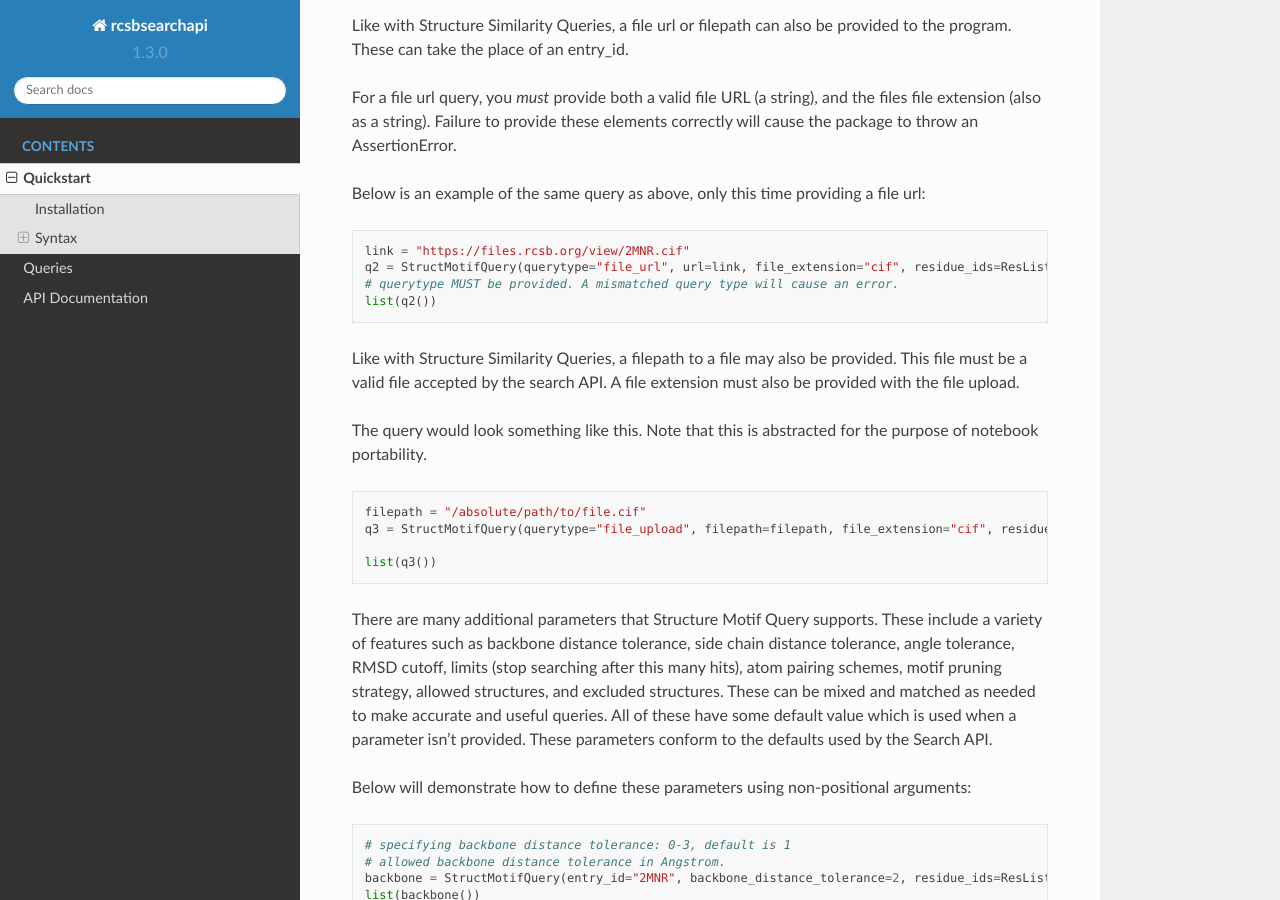
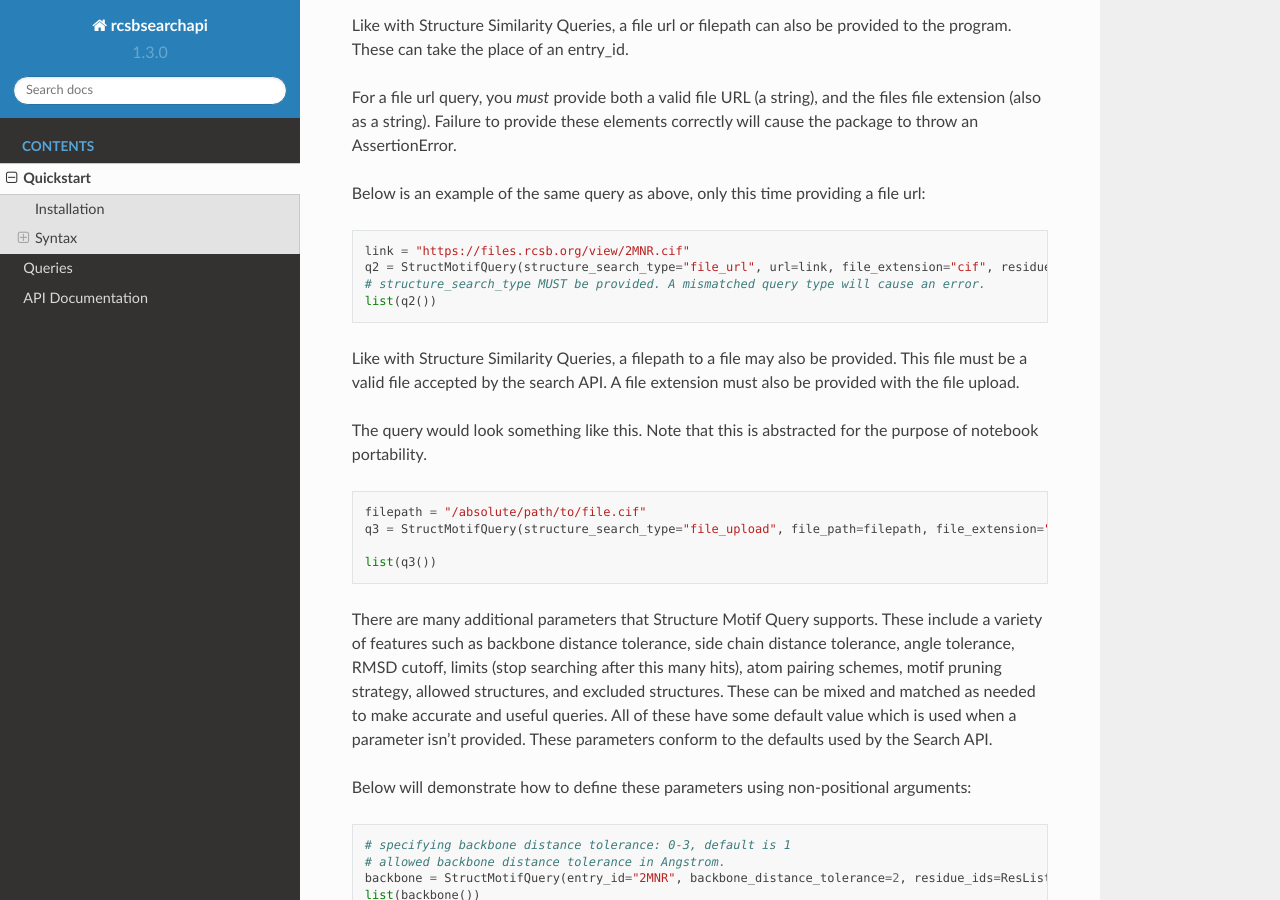
Before and after one commit to rcsb/py-rcsbsearchapi, a Sphinx documentation site: the page built from docs/quickstart.md, in a window 1280 px wide and 900 px high, scrolled down 7013 px. Built offline with Sphinx 7.4.7 and the Read the Docs theme 2.0.0, drawn with Linux system fonts in a browser that asks for light colours.

Commit message:
Changed keywords to align with Structure Similarity Search

````diff
--- a/docs/quickstart.md
+++ b/docs/quickstart.md
@@ -309,8 +309,8 @@ For a file url query, you *must* provide both a valid file URL (a string), and t
 Below is an example of the same query as above, only this time providing a file url:
 ```python
 link = "https://files.rcsb.org/view/2MNR.cif"
-q2 = StructMotifQuery(querytype="file_url", url=link, file_extension="cif", residue_ids=ResList)
-# querytype MUST be provided. A mismatched query type will cause an error.
+q2 = StructMotifQuery(structure_search_type="file_url", url=link, file_extension="cif", residue_ids=ResList)
+# structure_search_type MUST be provided. A mismatched query type will cause an error.
 list(q2())
 ```
 Like with Structure Similarity Queries, a filepath to a file may also be provided. This file must be a valid file accepted by the search API. A file extension must also be provided with the file upload.
@@ -318,7 +318,7 @@ Like with Structure Similarity Queries, a filepath to a file may also be provide
 The query would look something like this. Note that this is abstracted for the purpose of notebook portability.
 ```python
 filepath = "/absolute/path/to/file.cif"
-q3 = StructMotifQuery(querytype="file_upload", filepath=filepath, file_extension="cif", residue_ids=ResList)
+q3 = StructMotifQuery(structure_search_type="file_upload", file_path=filepath, file_extension="cif", residue_ids=ResList)
 
 list(q3())
 ```
````
Also changed, not shown: README.md (+3 -3 lines), docs/queries.md (+3 -3 lines), 3 other files.
